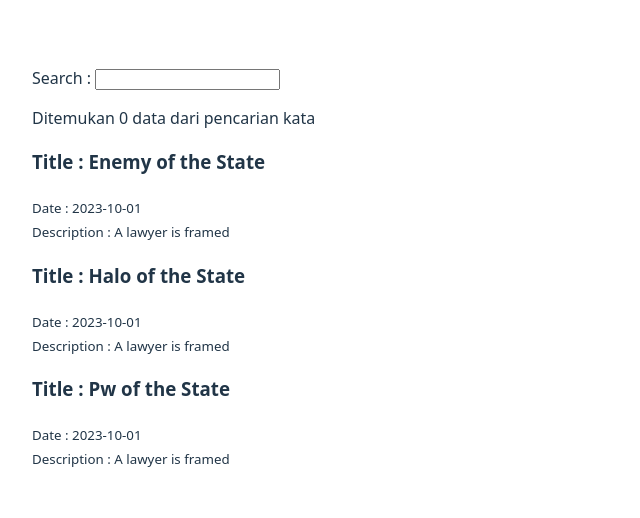
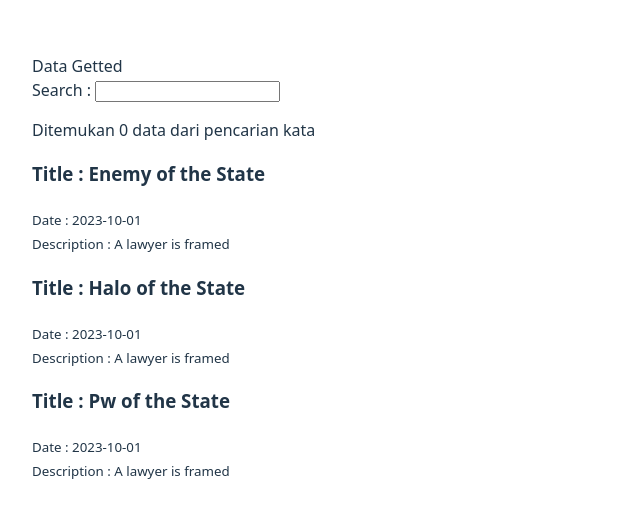
Before and after one commit to alwiranata/React-Basic, a React (Vite) app: page / in a window 1280 px wide. Shown: the part 132-650 px from the top of the page, without its empty margins (0-640 px from the left). Built offline with nearby package versions, Linux system fonts and the light colour scheme.

Commit message:
add : conditional rendering

```diff
--- a/src/App.jsx
+++ b/src/App.jsx
@@ -1,9 +1,12 @@
 import './App.css'
 import HomePage from './pages'
 const App = () =>{
+  const value = true
+
   return (
     <>
     <div className='App'>
+      {value ? <div>Data Getted</div>  : "Data Not Found"}
       <HomePage/>
     </div>
     </>
--- a/src/components/Search.jsx
+++ b/src/components/Search.jsx
@@ -12,7 +12,7 @@ const Search = (props) => {
 				Search : <input onChange={handleSearch} />
 			</div>
 
-			<p>Ditemukan 0 data dari pencarian kata {search}</p>
+			<p>Ditemukan {props.total} data dari pencarian kata {search}</p>
 		</>
 	)
 }
--- a/src/pages/index.jsx
+++ b/src/pages/index.jsx
@@ -4,17 +4,18 @@ import Search from '../components/Search';
 import { useState } from 'react';
 const HomePage = () =>{
     const [posts ,setPosts] =useState(postsData)
-
+    const [totalPosts , setTotalPosts] = useState(0)
     const handleFilter = (value) =>{
         const filteredPosts = postsData.filter((item) =>(
             item.title.toLowerCase().includes(value.toLowerCase())
         ))
         setPosts(filteredPosts)
+        setTotalPosts(filteredPosts.length)
     }
 
     return(
         <div>
-            <Search onSearchChange={handleFilter}/>
+            <Search onSearchChange={handleFilter} total={totalPosts} />
             <div>
             {posts.map(({title,date,description } ,index) => (
                 <Article
```
